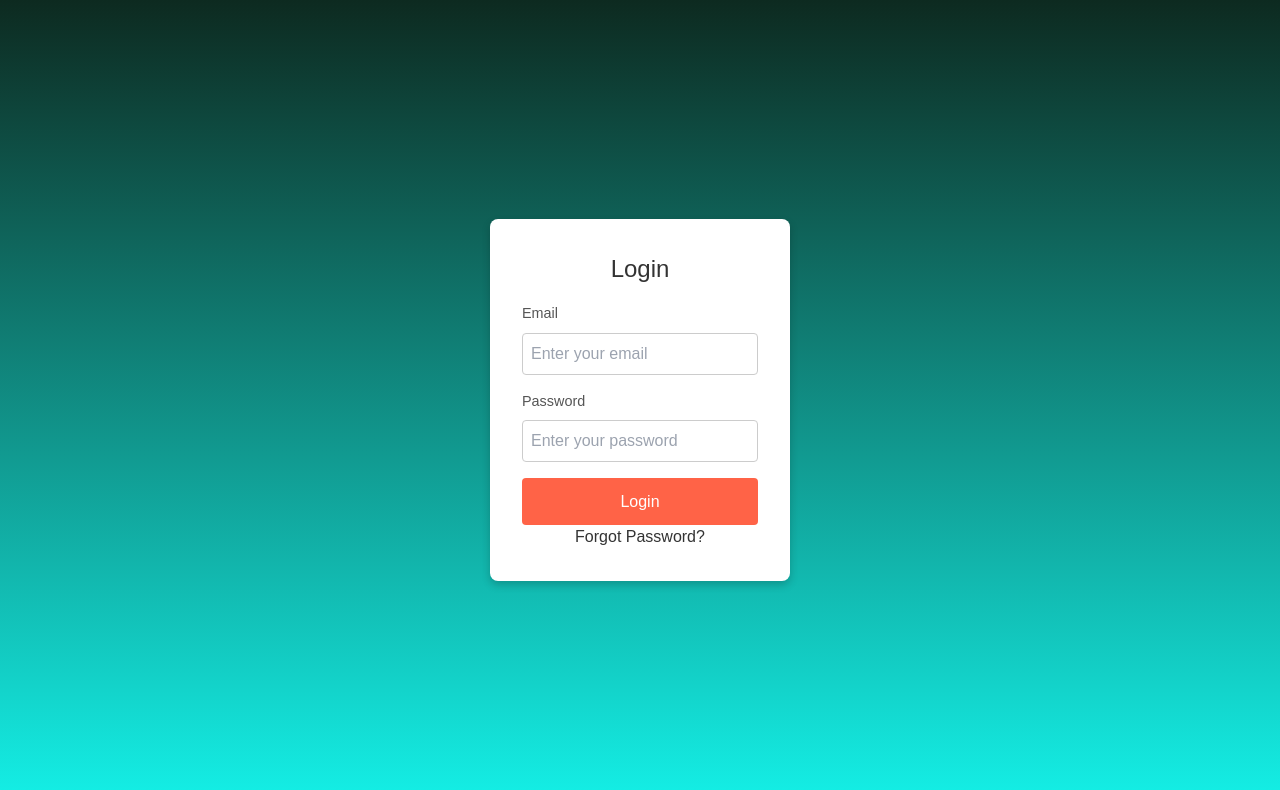
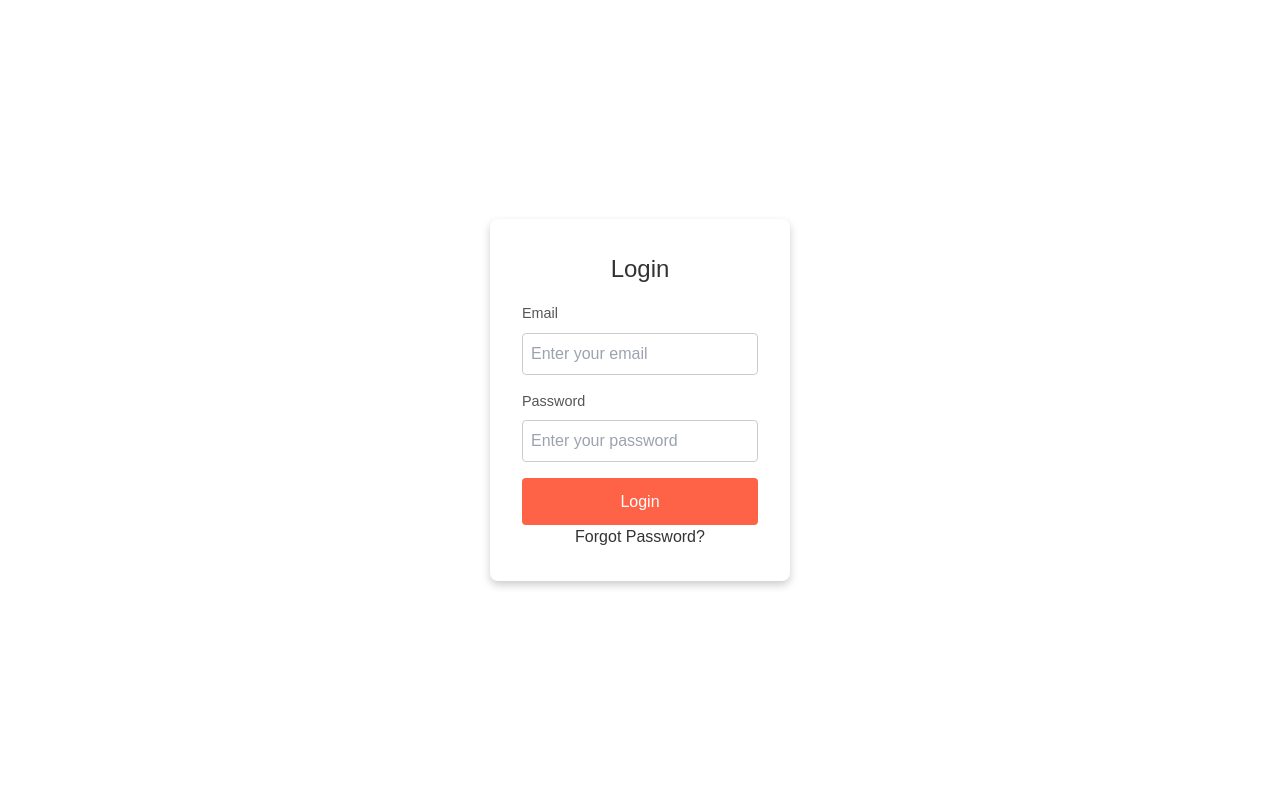
Before and after one commit to Ayoech/SI_frontend, a React (Vite) app: page /signin in a window 1280 px wide. Shown: the top 790 px of the page. Built offline with nearby package versions, Linux system fonts and the light colour scheme.

Commit message:
login remove background

```diff
--- a/src/index.css
+++ b/src/index.css
@@ -124,7 +124,7 @@ li {
 }
 #log {
   font-family: Arial, sans-serif;
-  background: linear-gradient(to bottom, rgb(13, 42, 32), rgb(20,239,230));
+  background-color: white;
   color: #333;
   display: flex;
   justify-content: center;
```
